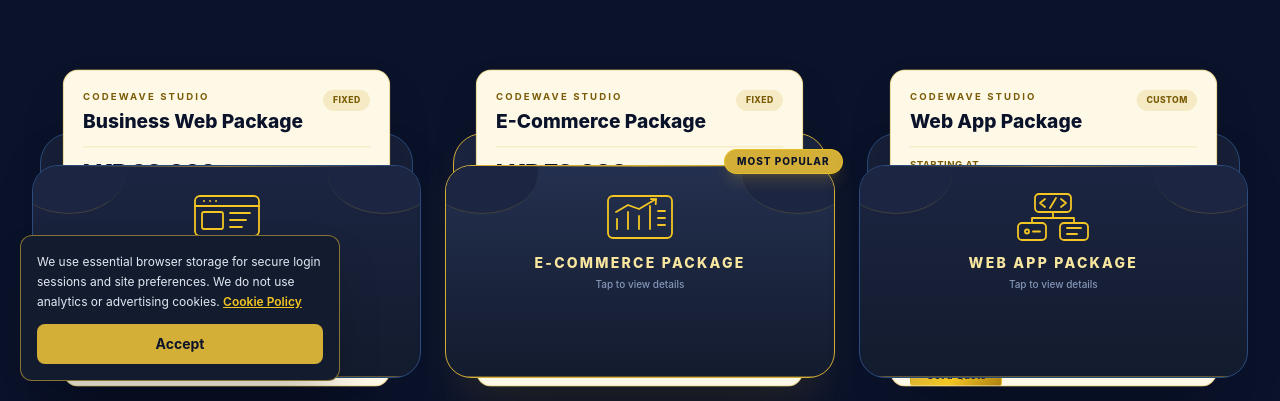
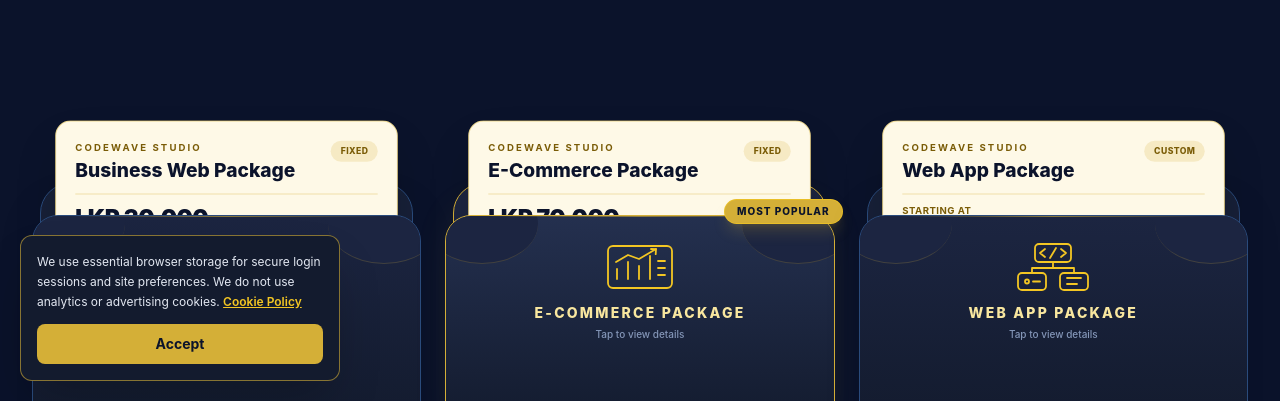
Before and after one commit to GaniduSasmitha/Codewave-Studio, a React (Vite) app: page /pricing in a window 1280 px wide. Shown: the part 399-800 px from the top of the page. Built offline with nearby package versions, Linux system fonts and the light colour scheme; no server answers.

Commit message:
feat: add Pricing page component with interactive tiered plans and package details

```diff
--- a/src/pages/public/Pricing.tsx
+++ b/src/pages/public/Pricing.tsx
@@ -108,7 +108,7 @@ function PricingEnvelope({ tier, isOpen, onToggle, onSelect }: PricingEnvelopePr
   const envelopeId = `pricing-envelope-${tier.id}`;
 
   return (
-    <article className="relative mx-auto h-[460px] w-full max-w-[390px] pt-20 sm:h-[480px] sm:pt-24">
+    <article className="relative mx-auto h-[500px] w-full max-w-[390px] pt-20 sm:h-[530px] sm:pt-24">
       <div
         role="button"
         tabIndex={0}
@@ -141,16 +141,17 @@ function PricingEnvelope({ tier, isOpen, onToggle, onSelect }: PricingEnvelopePr
           id={envelopeId}
           initial={false}
           animate={{
-            y: isOpen ? -150 : 10,
+            y: isOpen ? -190 : 10,
             scale: isOpen ? 1 : 0.96
           }}
           transition={{ type: 'spring', stiffness: 210, damping: 24 }}
-          className={`absolute inset-x-4 -top-20 h-[330px] overflow-hidden rounded-2xl border border-[#D4AF37]/50 bg-[#FEF9E7] p-5 text-[#0B132B] shadow-2xl sm:inset-x-6 ${isOpen ? 'z-40' : 'z-10'}`}
+          className={`absolute inset-x-3 -top-20 h-[375px] rounded-2xl border border-[#D4AF37]/50 bg-[#FEF9E7] p-4 sm:p-5 text-[#0B132B] shadow-2xl flex flex-col justify-between sm:inset-x-4 ${isOpen ? 'z-40' : 'z-10'}`}
         >
-          <div className="mb-3 flex items-start justify-between gap-3 border-b border-[#D4AF37]/35 pb-3">
+          <div>
+            <div className="mb-2.5 flex items-start justify-between gap-3 border-b border-[#D4AF37]/35 pb-2.5">
               <div>
                 <p className="text-[10px] font-bold uppercase tracking-[0.22em] text-[#7A5C07]">Codewave Studio</p>
-              <h3 className="mt-1 text-xl font-extrabold">{tier.name} Package</h3>
+                <h3 className="mt-0.5 text-xl font-extrabold">{tier.name} Package</h3>
               </div>
               <span className="rounded-full bg-[#D4AF37]/20 px-2.5 py-1 text-[9px] font-extrabold uppercase tracking-wider text-[#7A5C07]">
                 {tier.id === 'custom' ? 'Custom' : 'Fixed'}
@@ -171,7 +172,7 @@ function PricingEnvelope({ tier, isOpen, onToggle, onSelect }: PricingEnvelopePr
               <span className="pb-0.5 text-[10px] font-semibold text-[#1E3A5F] shrink-0">{tier.billing}</span>
             </div>
 
-          <ul className="mt-4 grid gap-1.5 text-[11px] font-medium leading-4 text-[#1E3A5F]">
+            <ul className="mt-3 grid gap-1.5 text-[11px] font-medium leading-4 text-[#1E3A5F]">
               {details.map((detail) => (
                 <li key={detail} className="flex items-start gap-2">
                   <span className="mt-0.5 font-black text-[#8A6A00]">✓</span>
@@ -179,6 +180,7 @@ function PricingEnvelope({ tier, isOpen, onToggle, onSelect }: PricingEnvelopePr
                 </li>
               ))}
             </ul>
+          </div>
 
           <AnimatedButton
             onClick={(event) => {
@@ -186,8 +188,8 @@ function PricingEnvelope({ tier, isOpen, onToggle, onSelect }: PricingEnvelopePr
               onSelect();
             }}
             variant="primary"
-            className="mt-3 w-fit"
-            style={{ padding: '6px 16px', fontSize: '11px' }}
+            className="mt-3.5 w-fit shrink-0 cursor-pointer"
+            style={{ padding: '7px 18px', fontSize: '11px' }}
           >
             {tier.id === 'custom' ? 'Get a Quote' : `Order ${tier.name}`}
           </AnimatedButton>
```
Lines whose indentation alone changed are shown as unchanged.
